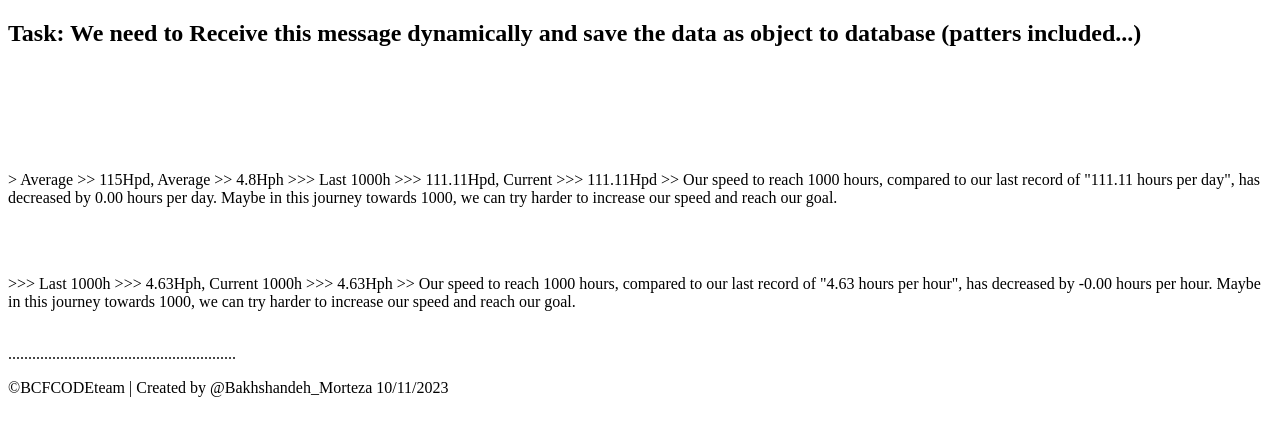
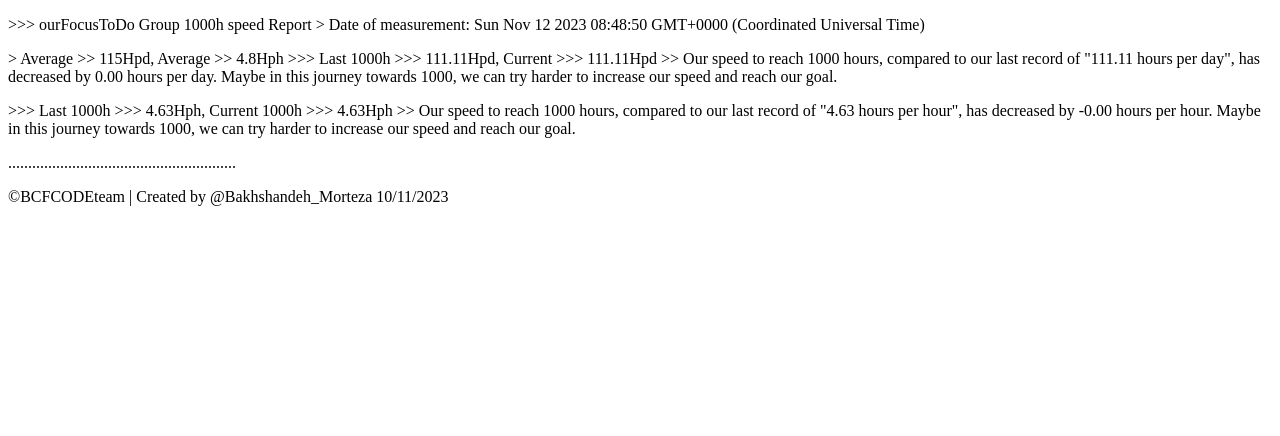
Before and after one commit to BCFCODE/FocusToDo-Speed-Tracker, a website: page index.html in a window 1280 px wide. Drawn offline with Linux system fonts and the light colour scheme.

Commit message:
date of measurement added dynamically

```diff
--- a/app.js
+++ b/app.js
@@ -17,8 +17,7 @@ const dateOfMeasurement = () => {
 };
 
 document.getElementById(
-  'getCurrentTime'
-).textContent = `>>> ourFocusToDo Group 1000h speed Report > Date of
-measurement: ${dateOfMeasurement()}`;
+  "dateOfMeasurement"
+).innerText = `${dateOfMeasurement()}`;
 
-export { dateOfMeasurement };
+// export { dateOfMeasurement };
--- a/index.html
+++ b/index.html
@@ -5,18 +5,14 @@
     <meta name="viewport" content="width=device-width, initial-scale=1.0" />
     <title>FocusToDo-Speed-Tracker</title>
     <script src="Demo.js"></script>
-    <script defer src="app.js"></script>
   </head>
   <body>
     <div>
-      <h2>
-        Task: We need to Receive this message dynamically and save the data as
-        object to database (patters included...)
-      </h2>
-      <br /><br />
-      <p id="getCurrentTime"></p>
+      <p>
+        >>> ourFocusToDo Group 1000h speed Report > Date of measurement:
+        <span id="dateOfMeasurement"></span>
+      </p>
 
-      <br /><br />
       <p>
         > Average >> 115Hpd, Average >> 4.8Hph >>> Last 1000h >>> 111.11Hpd,
         Current >>> 111.11Hpd >> Our speed to reach 1000 hours, compared to our
@@ -25,7 +21,6 @@
         our speed and reach our goal.
       </p>
 
-      <br /><br />
       <p>
         >>> Last 1000h >>> 4.63Hph, Current 1000h >>> 4.63Hph >> Our speed to
         reach 1000 hours, compared to our last record of "4.63 hours per hour",
@@ -33,10 +28,10 @@
         1000, we can try harder to increase our speed and reach our goal.
       </p>
 
-      <br />
       .........................................................
-      <br />
+
       <p>©BCFCODEteam | Created by @Bakhshandeh_Morteza 10/11/2023</p>
     </div>
   </body>
+  <script differ src="app.js"></script>
 </html>
```
